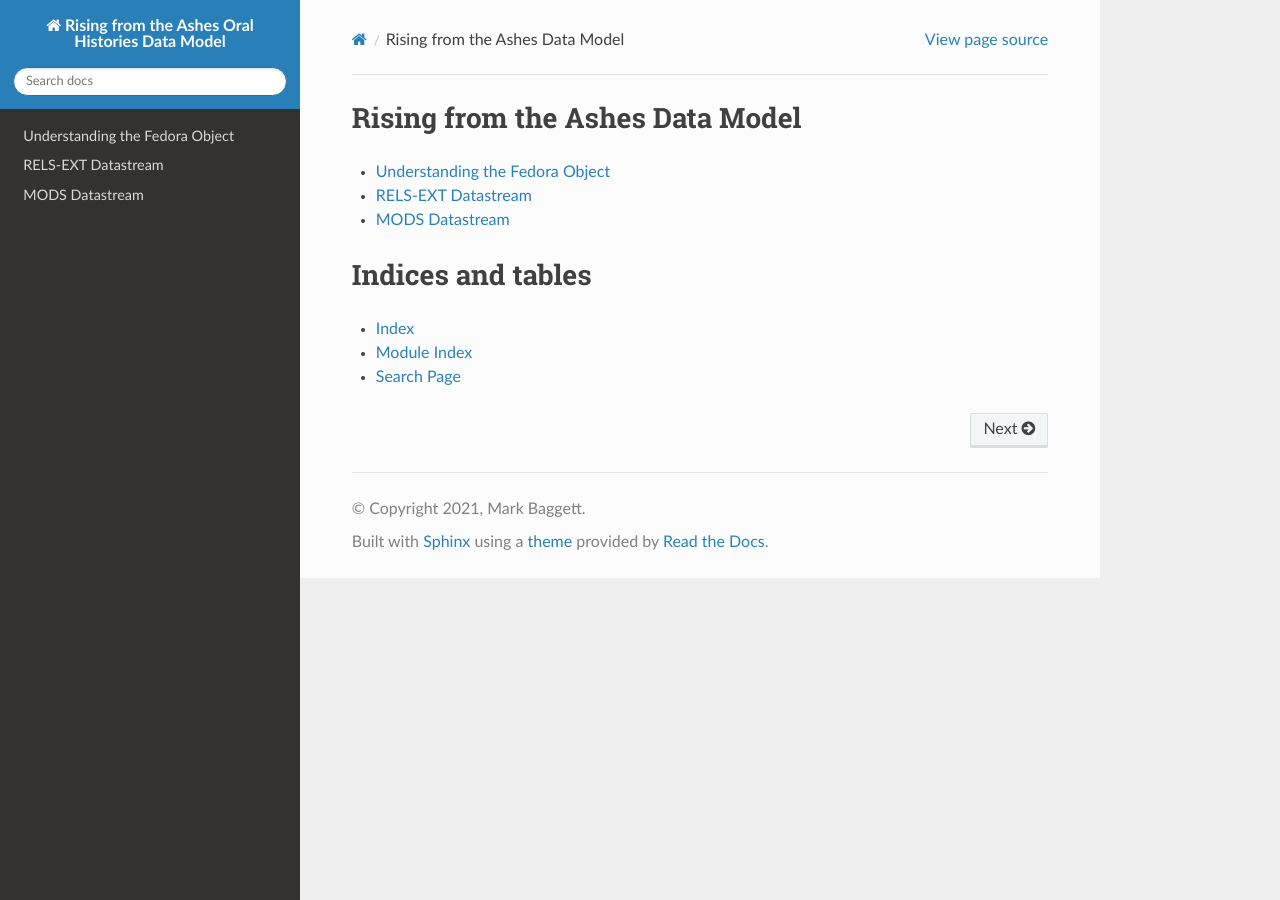
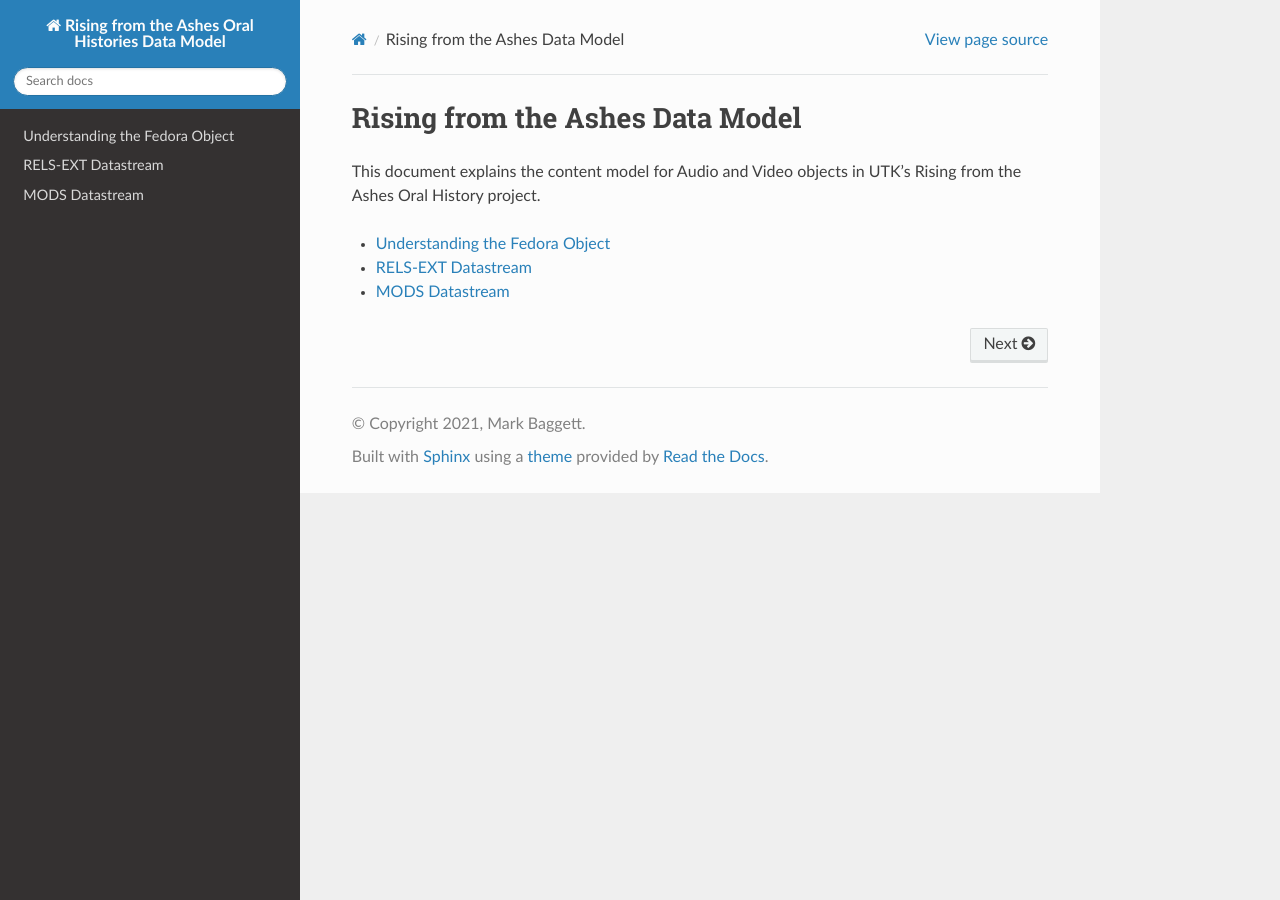
Before and after one commit to markpbaggett/rfta_data_models, a Sphinx documentation site: the page built from docs/source/index.rst, in a window 1280 px wide. Built offline with Sphinx 7.4.7 and the Read the Docs theme 2.0.0, drawn with Linux system fonts in a browser that asks for light colours.

Commit message:
Add description.

```diff
--- a/docs/source/index.rst
+++ b/docs/source/index.rst
@@ -6,17 +6,10 @@
 Rising from the Ashes Data Model
 ================================
 
+This document explains the content model for Audio and Video objects in UTK's Rising from the Ashes Oral History project.
+
 .. toctree::
    :maxdepth: 1
    :glob:
 
    data/*
-
-
-
-Indices and tables
-==================
-
-* :ref:`genindex`
-* :ref:`modindex`
-* :ref:`search`
```
